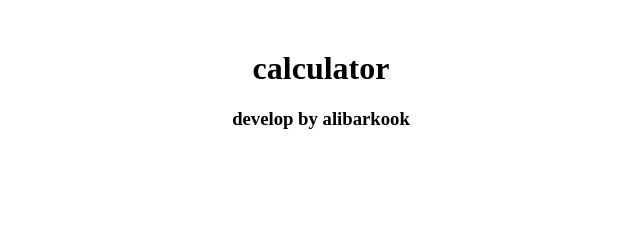
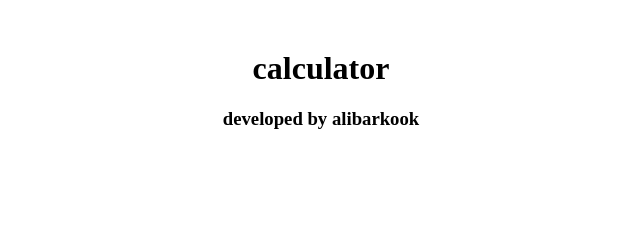
Before and after one commit to AliBarkook/calculator, a plain HTML site: page index.html in a window 1280 px wide. Shown: the top 240 px of the page, 319-959 px from the left. Drawn offline with Linux system fonts and the light colour scheme.

Commit message:
clean code

```diff
--- a/index.html
+++ b/index.html
@@ -26,7 +26,7 @@
 
     <header>
         <h1>calculator</h1>
-        <h3>develop by alibarkook</h3>
+        <h3>developed by alibarkook</h3>
     </header>
 
 
```
